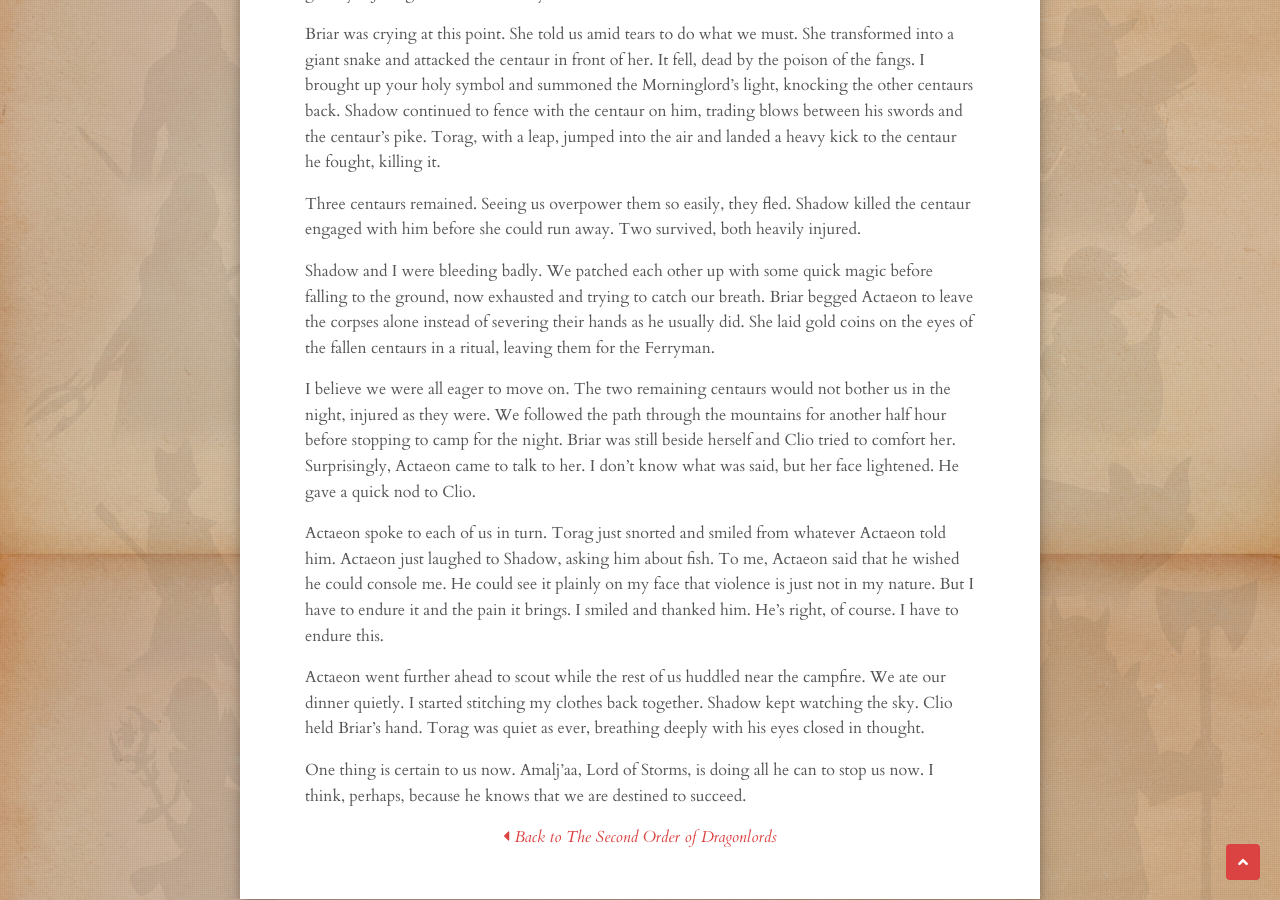
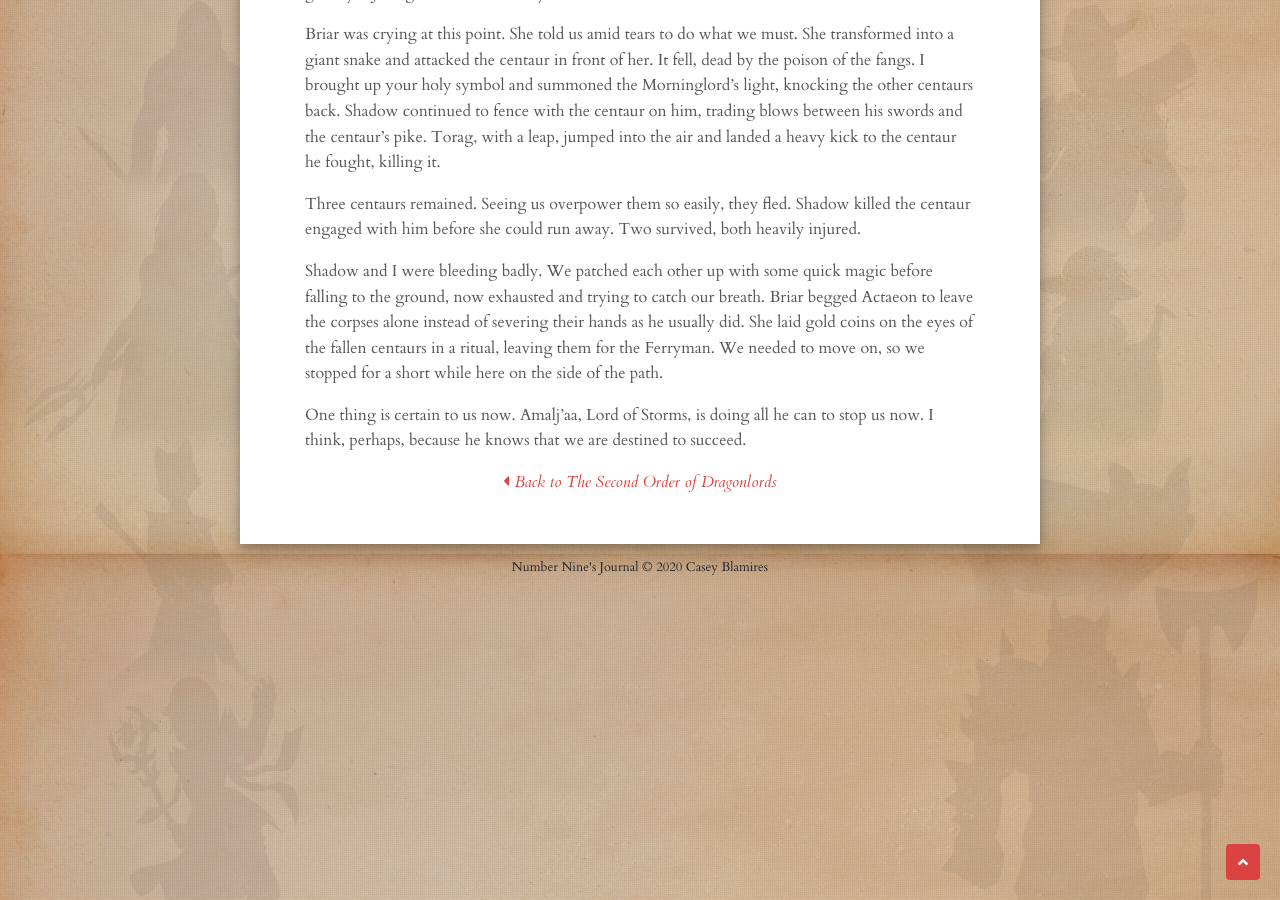
Before and after one commit to clblamires/ninesjournal, a Jekyll site: the page built from _posts/2020-06-14-preparation.md, in a window 1280 px wide and 900 px high, scrolled down 5989 px. Built offline with Jekyll 4.4.1, drawn with Linux system fonts in a browser that asks for light colours; nearby versions of some CDN libraries.

Commit message:
Update 2020-06-14-preparation.md

```diff
--- a/_posts/2020-06-14-preparation.md
+++ b/_posts/2020-06-14-preparation.md
@@ -99,12 +99,6 @@ Briar was crying at this point. She told us amid tears to do what we must. She t
 
 Three centaurs remained. Seeing us overpower them so easily, they fled. Shadow killed the centaur engaged with him before she could run away. Two survived, both heavily injured.
 
-Shadow and I were bleeding badly. We patched each other up with some quick magic before falling to the ground, now exhausted and trying to catch our breath. Briar begged Actaeon to leave the corpses alone instead of severing their hands as he usually did. She laid gold coins on the eyes of the fallen centaurs in a ritual, leaving them for the Ferryman.
-
-I believe we were all eager to move on. The two remaining centaurs would not bother us in the night, injured as they were. We followed the path through the mountains for another half hour before stopping to camp for the night. Briar was still beside herself and Clio tried to comfort her. Surprisingly, Actaeon came to talk to her. I don’t know what was said, but her face lightened. He gave a quick nod to Clio.
-
-Actaeon spoke to each of us in turn. Torag just snorted and smiled from whatever Actaeon told him. Actaeon just laughed to Shadow, asking him about fish. To me, Actaeon said that he wished he could console me. He could see it plainly on my face that violence is just not in my nature. But I have to endure it and the pain it brings. I smiled and thanked him. He’s right, of course. I have to endure this.
-
-Actaeon went further ahead to scout while the rest of us huddled near the campfire. We ate our dinner quietly. I started stitching my clothes back together. Shadow kept watching the sky. Clio held Briar’s hand. Torag was quiet as ever, breathing deeply with his eyes closed in thought.
+Shadow and I were bleeding badly. We patched each other up with some quick magic before falling to the ground, now exhausted and trying to catch our breath. Briar begged Actaeon to leave the corpses alone instead of severing their hands as he usually did. She laid gold coins on the eyes of the fallen centaurs in a ritual, leaving them for the Ferryman. We needed to move on, so we stopped for a short while here on the side of the path.
 
 One thing is certain to us now. Amalj’aa, Lord of Storms, is doing all he can to stop us now. I think, perhaps, because he knows that we are destined to succeed.
```
